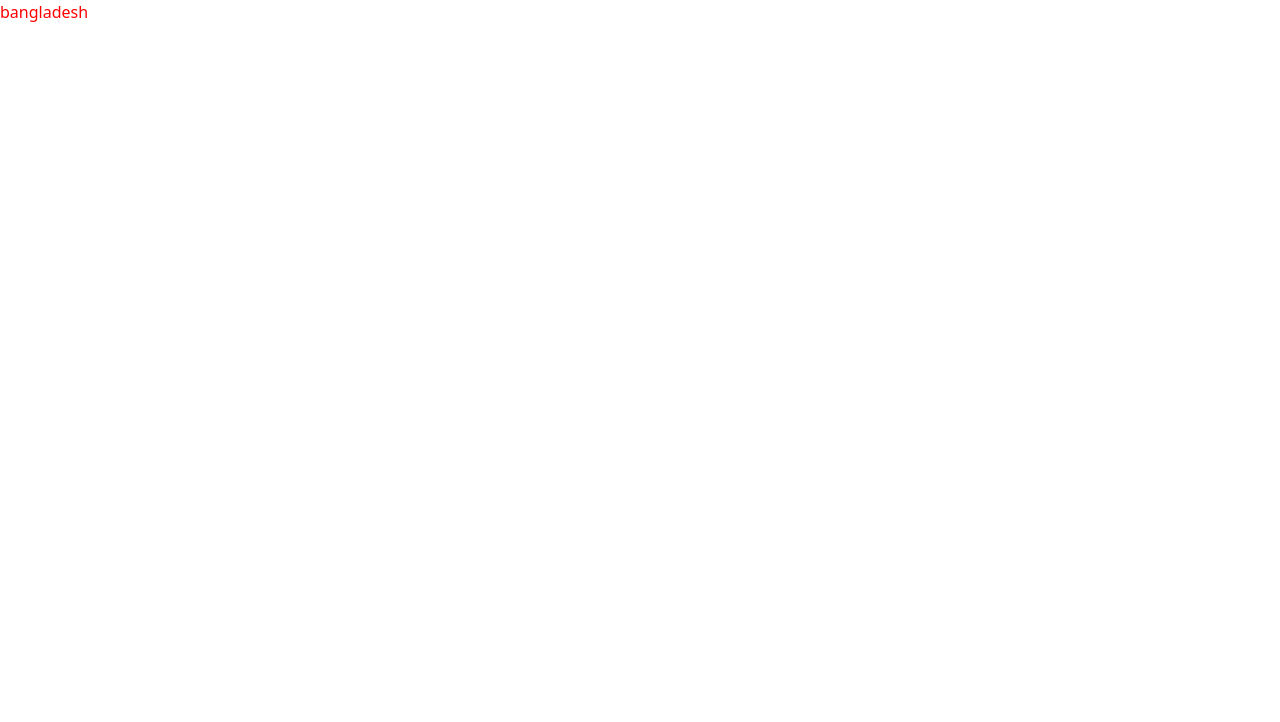
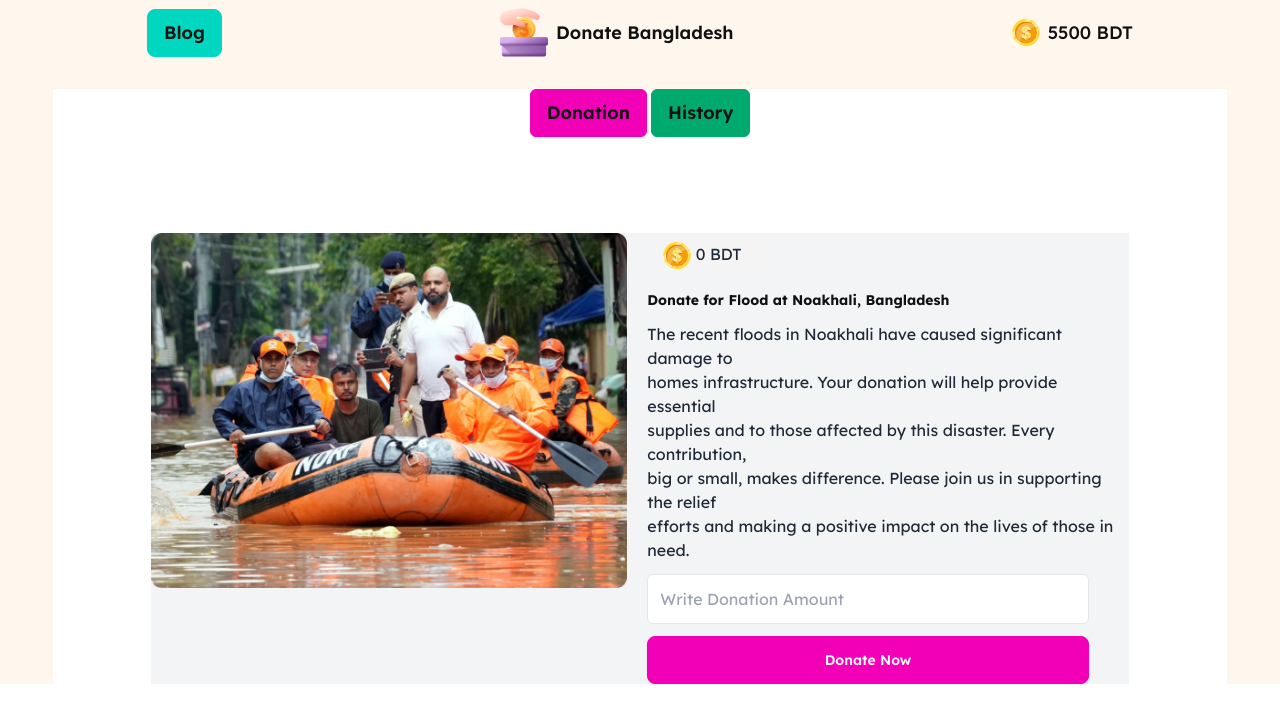
Before and after one commit to 01738226747/assaignment-05, a plain HTML site: page index.html in a window 1280 px wide. Drawn offline with nearby package versions, Linux system fonts and the light colour scheme.

Commit message:
added html css and js file

```diff
--- a/index.html
+++ b/index.html
@@ -7,17 +7,61 @@
     <link href="https://cdn.jsdelivr.net/npm/daisyui@4.12.10/dist/full.min.css" rel="stylesheet" type="text/css" />
 <script src="https://cdn.tailwindcss.com"></script>
 <link rel="stylesheet" href="styles/index.css">
+<!-- goole font start -->
+<link rel="preconnect" href="https://fonts.googleapis.com">
+<link rel="preconnect" href="https://fonts.gstatic.com" crossorigin>
+<link href="https://fonts.googleapis.com/css2?family=Lexend:wght@100..900&display=swap" rel="stylesheet">
+<!-- goole font end -->
 </head>
-<body>
+<body class="lexend bg-orange-50">
     <header>
-<h1 id="bn">bangladesh</h1>
+<!-- navber start -->
+<div class="navbar  justify-around">
+    <div class="">
+        <button class="btn btn-accent text-lg text-[#111111] font-semibold">Blog</button>
+    </div>
+    <div class=" lg:flex space-x-2">
+        <img src="assets/logo.png" alt="">
+        <span class="text-lg text-[#111111] font-semibold">Donate Bangladesh</span>
+    </div>
+    <div class="space-x-2">
+        <img src="assets/coin.png" alt="">
+        <span class="font-medium text-lg text-[#111111]" id="fifty-thousent">5500 BDT</span>
+    </div>
+</div>
+
+<!-- navber end -->
     </header>
     <main>
-
+<section class="bg-[#FFFFFF] mx-auto  w-11/12 mt-6">
+<!-- banner-start -->
+<div class=" flex justify-center gap-1 mt-5 ">
+    <div><button class="btn btn-active btn-secondary text-lg font-semibold text-[#111111] rounded-md">Donation</button></div>
+<div><button class="btn btn-success text-lg font-semibold text-[#111111] rounded-md">History</button></div>
+</div>
+<!-- banner-end -->
+ <!-- Donate for Flood at Noakhali, Bangladesh -->
+  <section class="mx-auto  w-10/12 bg-gray-100 mt-24 flex gap-5">
+<div>
+    <img src="assets/noakhali.png" alt="" class="">
+</div>
+<div class="space-y-3">
+    <div class="bg-zinc-100 rounded-md px-4 py-2 w-32">
+        <img src="assets/coin.png" alt="" class="inline ">
+    <span id="bdt">0 BDT</span>
+    </div>
+    <h5 class="text-[#111111] text-sm font-bold">Donate for Flood at Noakhali, Bangladesh</h5>
+    <p> The recent floods in Noakhali have caused significant damage to<br> homes  infrastructure. Your donation will help provide essential<br>  supplies and  to those affected by this disaster. Every contribution,<br>  big or small, makes  difference. Please join us in supporting the relief<br>  efforts and making a positive impact on the lives of those in need.</p>
+    <input type="text" placeholder="Write Donation Amount" class="rounded-md border border-inherit border-solid w-11/12 p-3" id="Donation Amount">
+    <button class="btn btn-active btn-secondary w-11/12" id="Donate-btn">Donate Now</button>
+</div>
+  </section>
+ <!-- Donate for Flood at Noakhali, Bangladesh -->
+</section>
     </main>
     <footer>
-
     </footer>
+    <script src="js/utilities.js"></script>
 <script src="js/index.js"></script>
 </body>
 </html>
--- a/js/index.js
+++ b/js/index.js
@@ -1,3 +1,10 @@
-document.getElementById('bn').addEventListener('click', function(){
-    console.log('cv')
+document.getElementById('Donate-btn').addEventListener('click', function(){
+    const newValue = getInputFieldValueById('Donation Amount')
+    const NewBdt = getTextFieldValueById('bdt')
+    const newBalance = newValue + NewBdt;
+    document.getElementById('bdt').innerText = newBalance;
+    const muleBalance = getTextFieldValueById('fifty-thousent')
+    const curentBalance = muleBalance - newBalance;
+    document.getElementById('fifty-thousent').innerText = curentBalance;
+    // console.log(newValue)
 })
--- /dev/null
+++ b/js/utilities.js
@@ -0,0 +1,11 @@
+function getInputFieldValueById(id){
+    const inputvalue = document.getElementById(id).value;
+    const inputvalueN = parseFloat(inputvalue)
+    return inputvalueN;
+}
+
+function getTextFieldValueById(id){
+    const bdt = document.getElementById(id).innerText
+    const bdtN = parseFloat(bdt);
+    return bdtN;
+}
--- a/styles/index.css
+++ b/styles/index.css
@@ -1,3 +1,6 @@
-#bn{
-    color: red;
-}
+.lexend {
+    font-family: "Lexend", sans-serif;
+    font-optical-sizing: auto;
+    font-weight: weight;
+    font-style: normal;
+  }
```
Also changed, not shown: assets/coin.png (added), assets/feni.png (added), assets/logo.png (added), assets/noakhali.png (added), assets/quota-protest.png (added), tailwind.config.js (added).
